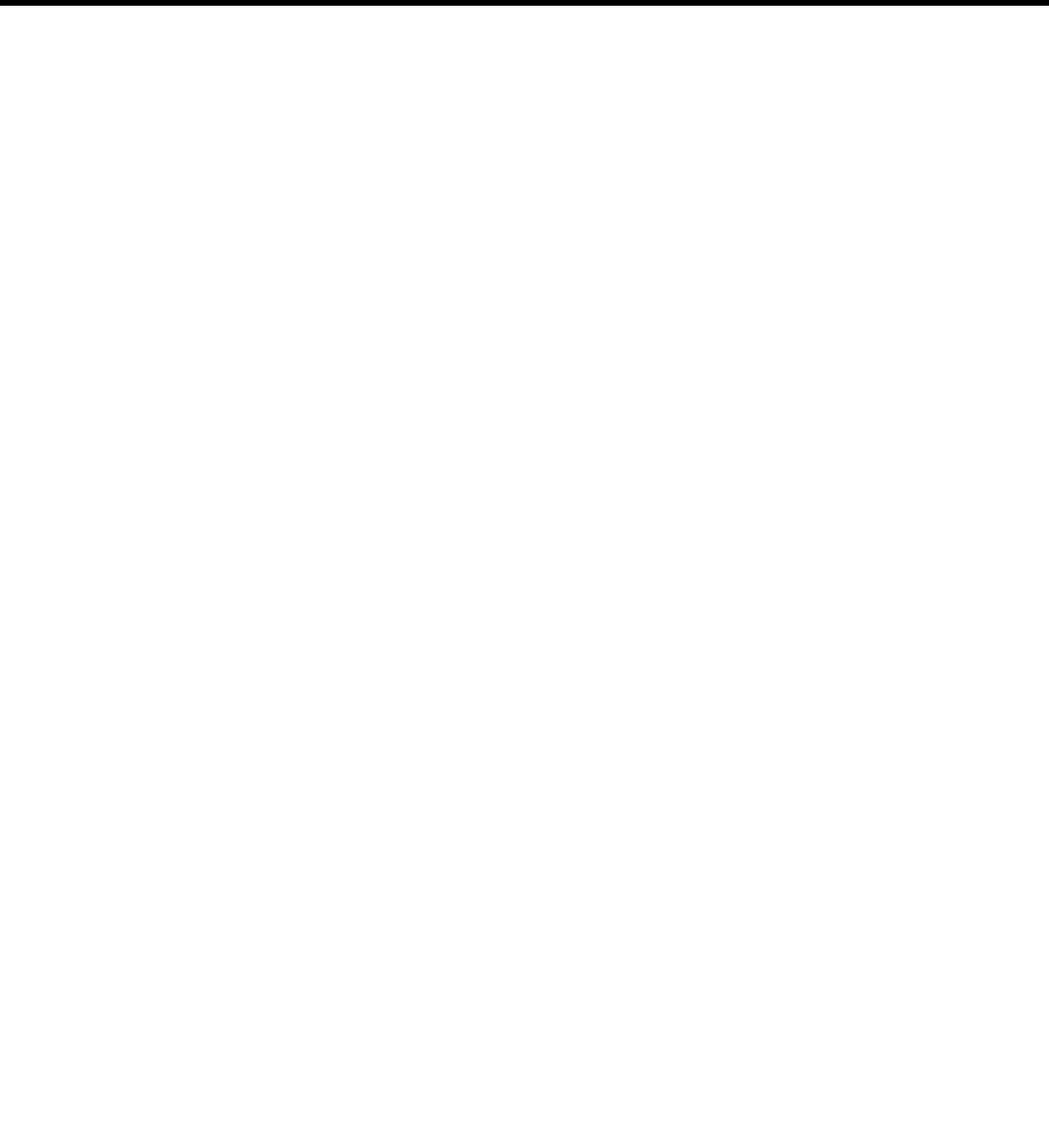
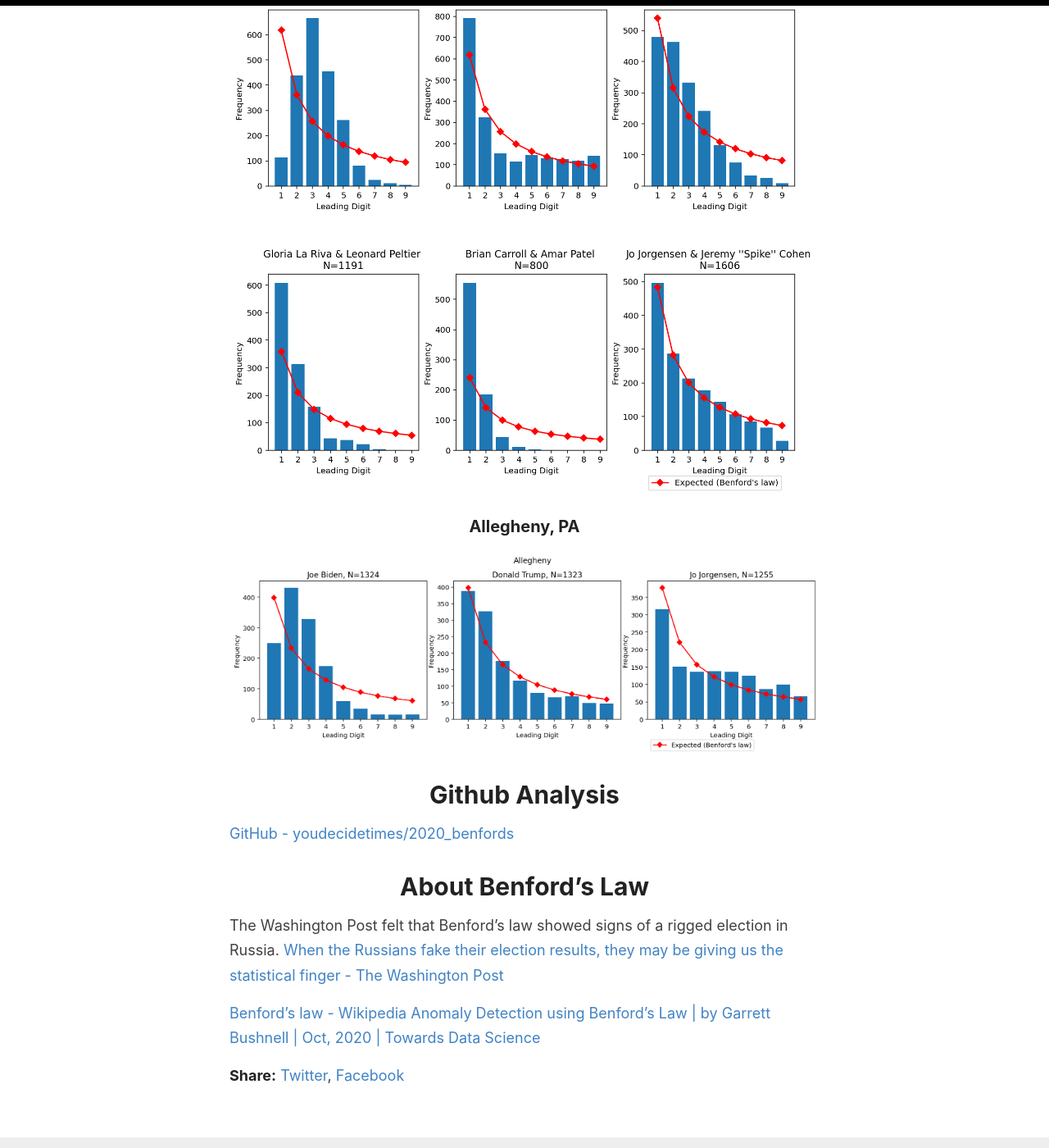
Before and after one commit to youdecidetimes/stopthesteal, a Jekyll site: the page built from _posts/2020-11-06-benfords-law.md, in a window 1280 px wide and 1400 px high, scrolled down 2257 px. Shown: the whole window at 82% size. Built offline with Jekyll 4.4.1, drawn with Linux system fonts in a browser that asks for light colours; some of the changed text lies outside the part shown.

Commit message:
add benford photos and WP article

```diff
--- a/_posts/2020-11-06-benfords-law.md
+++ b/_posts/2020-11-06-benfords-law.md
@@ -7,12 +7,30 @@ excerpt: Analysis of voting stats based on Benford's Law
 
 There is some controversy over whether of not this law works for elections. However, it does show interesting results for 2020 voting data
 
+### Fulton County, GA:
+![Fulton County](/images/fulton.png)
+
+### Miami-Dade, FL
+![Miami-Dade](/images/miami_dade.png)
+
+### Milwaukee, WI
+![Milwaukee](/images/milwaukee.png)
+
+### Chicago, IL
+![Chicago](/images/chicago.png)
+
+### Allegheny, PA
+![Allegheny](/images/allegheny.png)
+
 # Github Analysis
 [GitHub - youdecidetimes/2020_benfords](https://github.com/youdecidetimes/2020_benfords)
 
 
 # About Benford's Law
 
+The Washington Post felt that Benford's law showed signs of a rigged election in Russia.
+[When the Russians fake their election results, they may be giving us the statistical finger - The Washington Post](http://archive.vn/VDNc4)
+
 [Benford's law - Wikipedia](https://en.wikipedia.org/wiki/Benford%27s_law
 )
 [Anomaly Detection using Benford’s Law | by Garrett Bushnell | Oct, 2020 | Towards Data Science](https://towardsdatascience.com/anomaly-detection-using-benfords-law-253eaa25e6c5)
```
Also changed, not shown: images/allegheny.png (added), images/chicago.png (added), images/fulton.png (added), images/miami_dade.png (added), images/milwaukee.png (added).
